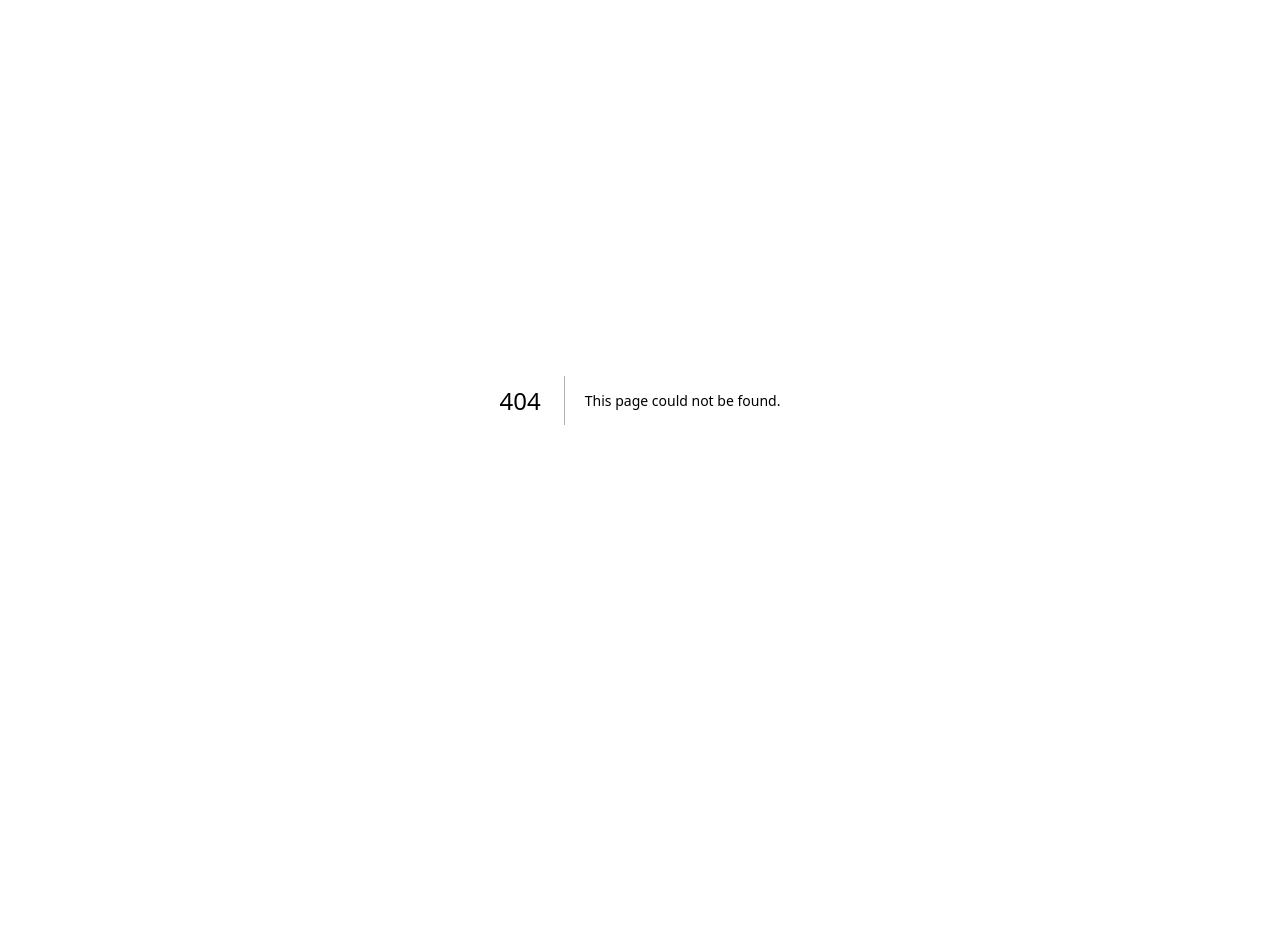
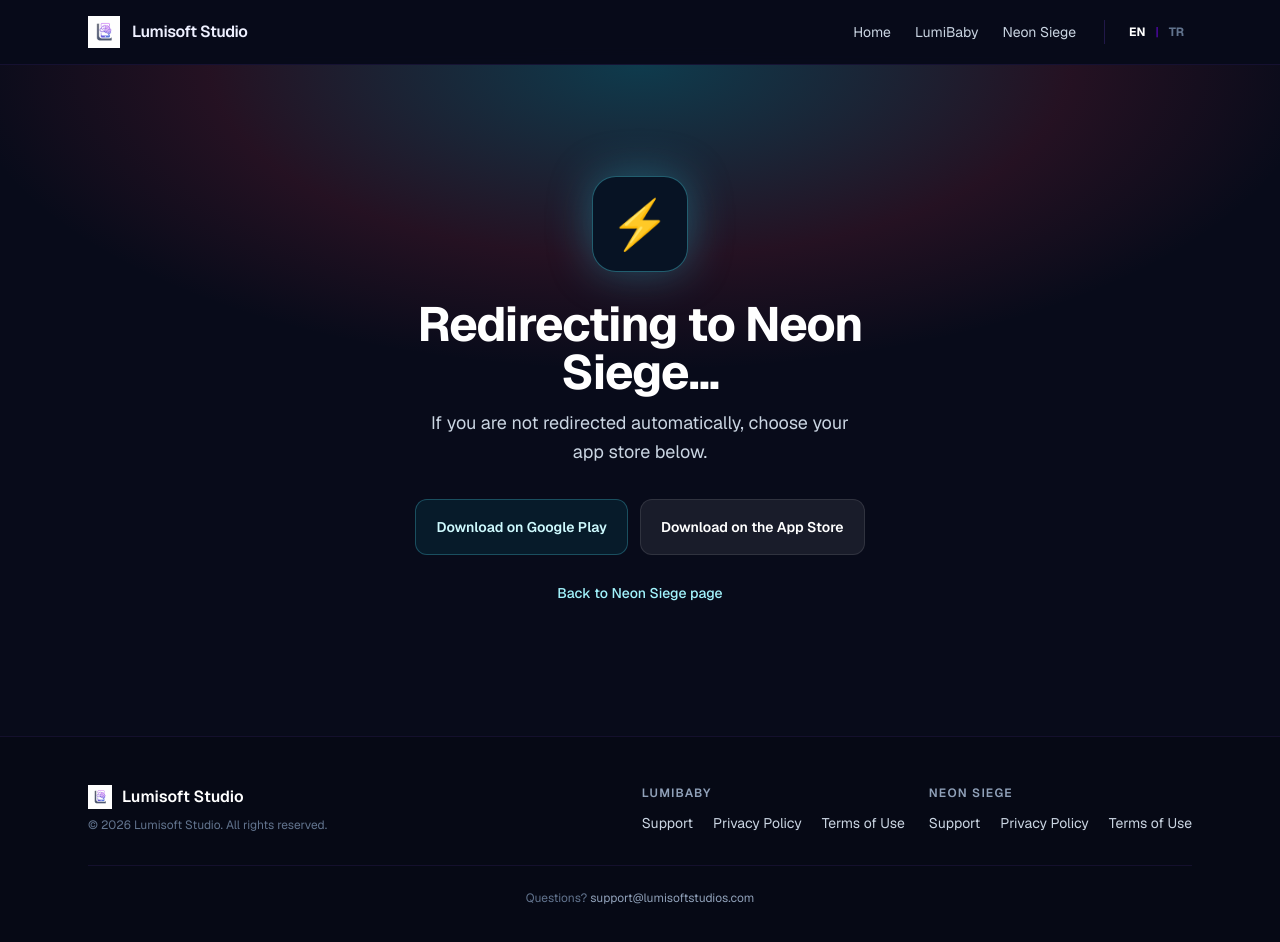
Before and after one commit to ufotamircisi/lumisoft-studios-website, a Next.js app: page /neon-siege/download in a window 1280 px wide. Before the commit this address had no page. Shown: the top 942 px of the page. Before the commit the page ends 800 px from the top, so only its background shows below. Built offline with nearby package versions, Linux system fonts and the light colour scheme.

Commit message:
Update Neon Siege release links and app ads txt

```diff
--- /dev/null
+++ b/src/app/neon-siege/download/page.tsx
@@ -0,0 +1,111 @@
+import type { Metadata } from "next";
+import Link from "next/link";
+import Header from "@/components/Header";
+import Footer from "@/components/Footer";
+
+const APP_STORE_URL =
+  "https://apps.apple.com/tr/app/neon-siege-brick-breaker/id6774618872";
+const GOOGLE_PLAY_URL =
+  "https://play.google.com/store/apps/details?id=com.erolozcitak.neonsiege";
+const NEON_SIEGE_URL = "/neon-siege/";
+
+export const metadata: Metadata = {
+  title: "Download Neon Siege",
+  description:
+    "Download Neon Siege for iPhone, iPad, or Android from the official app stores.",
+  alternates: {
+    canonical: "/neon-siege/download",
+  },
+};
+
+export default function NeonSiegeDownloadPage() {
+  const redirectScript = `
+    (function () {
+      var ua = navigator.userAgent || navigator.vendor || "";
+      var isIPadOS = /Macintosh/i.test(ua) && navigator.maxTouchPoints > 1;
+      var isIOS = /iPhone|iPad|iPod/i.test(ua) || isIPadOS;
+      var isAndroid = /Android/i.test(ua);
+
+      if (isIOS) {
+        window.location.replace(${JSON.stringify(APP_STORE_URL)});
+        return;
+      }
+
+      if (isAndroid) {
+        window.location.replace(${JSON.stringify(GOOGLE_PLAY_URL)});
+        return;
+      }
+
+      window.location.replace(${JSON.stringify(NEON_SIEGE_URL)});
+    })();
+  `;
+
+  return (
+    <>
+      <Header />
+      <main className="flex-1 pt-16">
+        <script dangerouslySetInnerHTML={{ __html: redirectScript }} />
+
+        <section className="relative min-h-[calc(100vh-8rem)] overflow-hidden px-4 py-20 sm:py-28">
+          <div
+            className="absolute inset-0 pointer-events-none"
+            style={{
+              background:
+                "radial-gradient(ellipse 70% 60% at 50% 0%, rgba(34,211,238,0.24), rgba(244,63,94,0.12) 48%, transparent 76%)",
+            }}
+          />
+          <div
+            className="absolute bottom-0 inset-x-0 h-24 pointer-events-none"
+            style={{
+              background: "linear-gradient(to bottom, transparent, #080b1a)",
+            }}
+          />
+
+          <div className="relative mx-auto flex max-w-xl flex-col items-center text-center">
+            <div className="mb-7 flex h-24 w-24 items-center justify-center rounded-[24px] border border-cyan-300/35 bg-[#071324] text-5xl shadow-[0_0_44px_rgba(34,211,238,0.34)]">
+              <span aria-hidden="true">⚡</span>
+            </div>
+
+            <h1 className="mb-3 text-3xl font-bold tracking-tight text-white sm:text-5xl">
+              Redirecting to Neon Siege...
+            </h1>
+            <p className="mb-8 max-w-md text-base leading-relaxed text-slate-300 sm:text-lg">
+              If you are not redirected automatically, choose your app store
+              below.
+            </p>
+
+            <div className="flex w-full max-w-sm flex-col gap-3 sm:max-w-none sm:flex-row sm:justify-center">
+              <a
+                href={GOOGLE_PLAY_URL}
+                className="inline-flex min-h-14 items-center justify-center rounded-xl border border-cyan-300/25 bg-cyan-400/[0.08] px-5 py-3 text-sm font-semibold text-cyan-100 transition-colors hover:border-cyan-200/60 hover:bg-cyan-400/[0.13] focus-visible:outline focus-visible:outline-2 focus-visible:outline-offset-2 focus-visible:outline-cyan-300"
+              >
+                Download on Google Play
+              </a>
+              <a
+                href={APP_STORE_URL}
+                className="inline-flex min-h-14 items-center justify-center rounded-xl border border-white/10 bg-white/[0.07] px-5 py-3 text-sm font-semibold text-white transition-colors hover:border-white/25 hover:bg-white/[0.11] focus-visible:outline focus-visible:outline-2 focus-visible:outline-offset-2 focus-visible:outline-cyan-300"
+              >
+                Download on the App Store
+              </a>
+            </div>
+
+            <noscript>
+              <p className="mt-5 text-sm leading-relaxed text-cyan-100">
+                JavaScript is disabled, so automatic redirection cannot run.
+                Please use one of the store links above.
+              </p>
+            </noscript>
+
+            <Link
+              href={NEON_SIEGE_URL}
+              className="mt-7 text-sm font-medium text-cyan-200 underline-offset-4 hover:text-white hover:underline"
+            >
+              Back to Neon Siege page
+            </Link>
+          </div>
+        </section>
+      </main>
+      <Footer />
+    </>
+  );
+}
--- a/src/app/neon-siege/page.tsx
+++ b/src/app/neon-siege/page.tsx
@@ -3,21 +3,24 @@
 import Header from "@/components/Header";
 import Footer from "@/components/Footer";
 
+const GOOGLE_PLAY_URL =
+  "https://play.google.com/store/apps/details?id=com.erolozcitak.neonsiege";
+const APP_STORE_URL =
+  "https://apps.apple.com/tr/app/neon-siege-brick-breaker/id6774618872";
+
 export const metadata: Metadata = {
-  title: "Neon Siege - Fast-paced neon brick shooter",
+  title: "Neon Siege - Neon arcade brick breaker",
   description:
-    "Neon Siege is a fast-paced arcade brick shooter with glowing visuals, power-ups, diamonds, bombs, multipliers, achievements, and optional rewarded ads.",
+    "Fast-paced neon brick breaker with shapes, skills, boosters, bombs, multipliers, upgrades, and intense levels.",
 };
 
 const features = [
-  "Neon Brick Shooter",
-  "Power-Ups & Multipliers",
-  "Bombs & Special Abilities",
+  "Neon Block Shapes",
+  "Skills & Boosters",
+  "Bombs & Multipliers",
   "Level Progression",
-  "Diamonds & In-Game Market",
-  "Achievements",
-  "Optional Rewarded Ads",
-  "Remove Forced Ads Purchase",
+  "Offline Arcade Gameplay",
+  "Performance Mode",
 ];
 
 const notes = [
@@ -25,7 +28,7 @@
   "In-game diamonds are virtual items for gameplay use only.",
   "Rewarded ads are optional.",
   "Remove Forced Ads removes forced ads between levels; rewarded ads remain optional.",
-  "Purchases are managed through Google Play / App Store when available.",
+  "Purchases are managed through Google Play / App Store.",
 ];
 
 export default function NeonSiegePage() {
@@ -57,27 +60,41 @@
             </div>
 
             <p className="text-cyan-300 text-sm font-bold uppercase tracking-widest mb-4">
-              Closed Testing
+              Neon arcade brick breaker
             </p>
             <h1 className="text-4xl sm:text-6xl font-bold text-white tracking-tight mb-3">
               Neon Siege
             </h1>
             <p className="text-fuchsia-300 text-lg font-semibold mb-5">
-              Fast-paced neon brick shooter
+              Fast-paced neon brick breaker
             </p>
             <p className="text-slate-200 text-lg leading-relaxed max-w-2xl mx-auto mb-8">
-              Neon Siege is a fast-paced arcade brick shooter with glowing
-              visuals, strategic power-ups, level progression, diamonds, bombs,
-              multipliers, achievements, and optional rewarded ads.
+              Neon Siege is a fast neon brick breaker game built around glowing
+              block shapes, geometric waves, powerful skills, boosters, bombs,
+              multipliers, upgrades, and intense level progression.
+              <br />
+              <br />
+              Aim your shot, break neon formations, unlock power-ups, collect
+              rewards, and survive the siege.
             </p>
 
             <div className="flex flex-col sm:flex-row items-center justify-center gap-3 mb-8">
-              <span className="w-full sm:w-auto inline-flex items-center justify-center px-6 py-3 rounded-full border border-cyan-300/35 bg-cyan-400/10 text-cyan-100 text-sm font-semibold">
-                Google Play - Closed Testing
-              </span>
-              <span className="w-full sm:w-auto inline-flex items-center justify-center px-6 py-3 rounded-full border border-white/15 bg-white/[0.03] text-slate-200 text-sm font-semibold">
-                App Store - Coming Soon
-              </span>
+              <a
+                href={GOOGLE_PLAY_URL}
+                className="w-full sm:w-auto inline-flex items-center justify-center px-6 py-3 rounded-full border border-cyan-300/35 bg-cyan-400/10 text-cyan-100 text-sm font-semibold transition-colors hover:border-cyan-200/70 hover:bg-cyan-400/15"
+                target="_blank"
+                rel="noopener noreferrer"
+              >
+                Download on Google Play
+              </a>
+              <a
+                href={APP_STORE_URL}
+                className="w-full sm:w-auto inline-flex items-center justify-center px-6 py-3 rounded-full border border-white/15 bg-white/[0.03] text-slate-200 text-sm font-semibold transition-colors hover:border-white/30 hover:bg-white/[0.07]"
+                target="_blank"
+                rel="noopener noreferrer"
+              >
+                Download on the App Store
+              </a>
             </div>
 
             <div className="flex flex-wrap justify-center gap-3">
--- a/src/app/page.tsx
+++ b/src/app/page.tsx
@@ -33,11 +33,11 @@
   {
     icon: "⚡",
     name: "Neon Siege",
-    tagline: "Fast-paced neon brick shooter",
+    tagline: "Neon arcade brick breaker",
     description:
-      "A glowing arcade brick shooter with power-ups, diamonds, bombs, and level progression.",
+      "Fast-paced neon brick breaker with shapes, skills, boosters, bombs, multipliers, upgrades, and intense levels.",
     href: "/neon-siege",
-    badge: "In Testing",
+    badge: "Available Now",
   },
 ];
 
--- a/src/app/tr/neon-siege/page.tsx
+++ b/src/app/tr/neon-siege/page.tsx
@@ -3,21 +3,24 @@
 import Header from "@/components/Header";
 import Footer from "@/components/Footer";
 
+const GOOGLE_PLAY_URL =
+  "https://play.google.com/store/apps/details?id=com.erolozcitak.neonsiege";
+const APP_STORE_URL =
+  "https://apps.apple.com/tr/app/neon-siege-brick-breaker/id6774618872";
+
 export const metadata: Metadata = {
-  title: "Neon Siege - Hızlı tempolu neon tuğla nişancısı",
+  title: "Neon Siege - Neon arcade brick breaker",
   description:
-    "Neon Siege; parlak görseller, güçlendirmeler, elmaslar, bombalar, çarpanlar, başarımlar ve isteğe bağlı ödüllü reklamlar içeren hızlı tempolu bir arcade oyunudur.",
+    "Şekiller, yetenekler, güçlendiriciler, bombalar, çarpanlar, yükseltmeler ve yoğun seviyeler içeren hızlı tempolu neon brick breaker.",
 };
 
 const features = [
-  "Neon Tuğla Nişancısı",
-  "Güçlendirmeler ve Çarpanlar",
-  "Bombalar ve Özel Yetenekler",
+  "Neon Blok Şekilleri",
+  "Yetenekler ve Güçlendiriciler",
+  "Bombalar ve Çarpanlar",
   "Seviye İlerlemesi",
-  "Elmaslar ve Oyun İçi Market",
-  "Başarımlar",
-  "İsteğe Bağlı Ödüllü Reklamlar",
-  "Zorunlu Reklamları Kaldırma",
+  "Çevrimdışı Arcade Oynanış",
+  "Performans Modu",
 ];
 
 const notes = [
@@ -25,7 +28,7 @@
   "Oyun içi elmaslar yalnızca oynanışta kullanılan sanal öğelerdir.",
   "Ödüllü reklamlar isteğe bağlıdır.",
   "Zorunlu Reklamları Kaldır satın alımı seviyeler arasındaki zorunlu reklamları kaldırır; ödüllü reklamlar isteğe bağlı kalır.",
-  "Satın alımlar kullanıma sunulduğunda Google Play / App Store üzerinden yönetilir.",
+  "Satın alımlar Google Play / App Store üzerinden yönetilir.",
 ];
 
 export default function NeonSiegeTRPage() {
@@ -54,27 +57,42 @@
             </div>
 
             <p className="text-cyan-300 text-sm font-bold uppercase tracking-widest mb-4">
-              Kapalı Test
+              Neon arcade brick breaker
             </p>
             <h1 className="text-4xl sm:text-6xl font-bold text-white tracking-tight mb-3">
               Neon Siege
             </h1>
             <p className="text-fuchsia-300 text-lg font-semibold mb-5">
-              Hızlı tempolu neon tuğla nişancısı
+              Hızlı tempolu neon brick breaker
             </p>
             <p className="text-slate-200 text-lg leading-relaxed max-w-2xl mx-auto mb-8">
-              Neon Siege; parlak görseller, stratejik güçlendirmeler, seviye
-              ilerlemesi, elmaslar, bombalar, çarpanlar, başarımlar ve isteğe
-              bağlı ödüllü reklamlar içeren hızlı tempolu bir arcade oyunudur.
+              Neon Siege; parlak blok şekilleri, geometrik dalgalar, güçlü
+              yetenekler, güçlendiriciler, bombalar, çarpanlar, yükseltmeler ve
+              yoğun seviye ilerlemesi üzerine kurulu hızlı bir neon brick
+              breaker oyunudur.
+              <br />
+              <br />
+              Atışını nişanla, neon formasyonları kır, güçleri aç, ödülleri
+              topla ve kuşatmadan sağ çık.
             </p>
 
             <div className="flex flex-col sm:flex-row items-center justify-center gap-3 mb-8">
-              <span className="w-full sm:w-auto inline-flex items-center justify-center px-6 py-3 rounded-full border border-cyan-300/35 bg-cyan-400/10 text-cyan-100 text-sm font-semibold">
-                Google Play - Kapalı Test
-              </span>
-              <span className="w-full sm:w-auto inline-flex items-center justify-center px-6 py-3 rounded-full border border-white/15 bg-white/[0.03] text-slate-200 text-sm font-semibold">
-                App Store - Yakında
-              </span>
+              <a
+                href={GOOGLE_PLAY_URL}
+                className="w-full sm:w-auto inline-flex items-center justify-center px-6 py-3 rounded-full border border-cyan-300/35 bg-cyan-400/10 text-cyan-100 text-sm font-semibold transition-colors hover:border-cyan-200/70 hover:bg-cyan-400/15"
+                target="_blank"
+                rel="noopener noreferrer"
+              >
+                Google Play
+              </a>
+              <a
+                href={APP_STORE_URL}
+                className="w-full sm:w-auto inline-flex items-center justify-center px-6 py-3 rounded-full border border-white/15 bg-white/[0.03] text-slate-200 text-sm font-semibold transition-colors hover:border-white/30 hover:bg-white/[0.07]"
+                target="_blank"
+                rel="noopener noreferrer"
+              >
+                App Store
+              </a>
             </div>
 
             <div className="flex flex-wrap justify-center gap-3">
--- a/src/app/tr/page.tsx
+++ b/src/app/tr/page.tsx
@@ -33,11 +33,11 @@
   {
     icon: "⚡",
     name: "Neon Siege",
-    tagline: "Hızlı tempolu neon tuğla nişancısı",
+    tagline: "Hızlı tempolu neon brick breaker",
     description:
-      "Güçlendirmeler, elmaslar, bombalar ve seviye ilerlemesiyle parlak bir arcade oyunu.",
+      "Şekiller, yetenekler, güçlendiriciler, bombalar, çarpanlar, yükseltmeler ve yoğun seviyeler içeren hızlı neon arcade oyunu.",
     href: "/tr/neon-siege",
-    badge: "Testte",
+    badge: "Şimdi Mevcut",
   },
 ];
 
--- a/src/components/Header.tsx
+++ b/src/components/Header.tsx
@@ -12,6 +12,8 @@
   "/lumibaby/privacy": "/tr/lumibaby/gizlilik",
   "/lumibaby/terms": "/tr/lumibaby/kullanim-kosullari",
   "/neon-siege": "/tr/neon-siege",
+  "/neon-siege/download": "/tr/neon-siege",
+  "/neon-siege/download/": "/tr/neon-siege",
   "/neon-siege/support": "/tr/neon-siege/destek",
   "/neon-siege/privacy-policy": "/tr/neon-siege/gizlilik",
   "/neon-siege/terms-of-use": "/tr/neon-siege/kullanim-kosullari",
```
